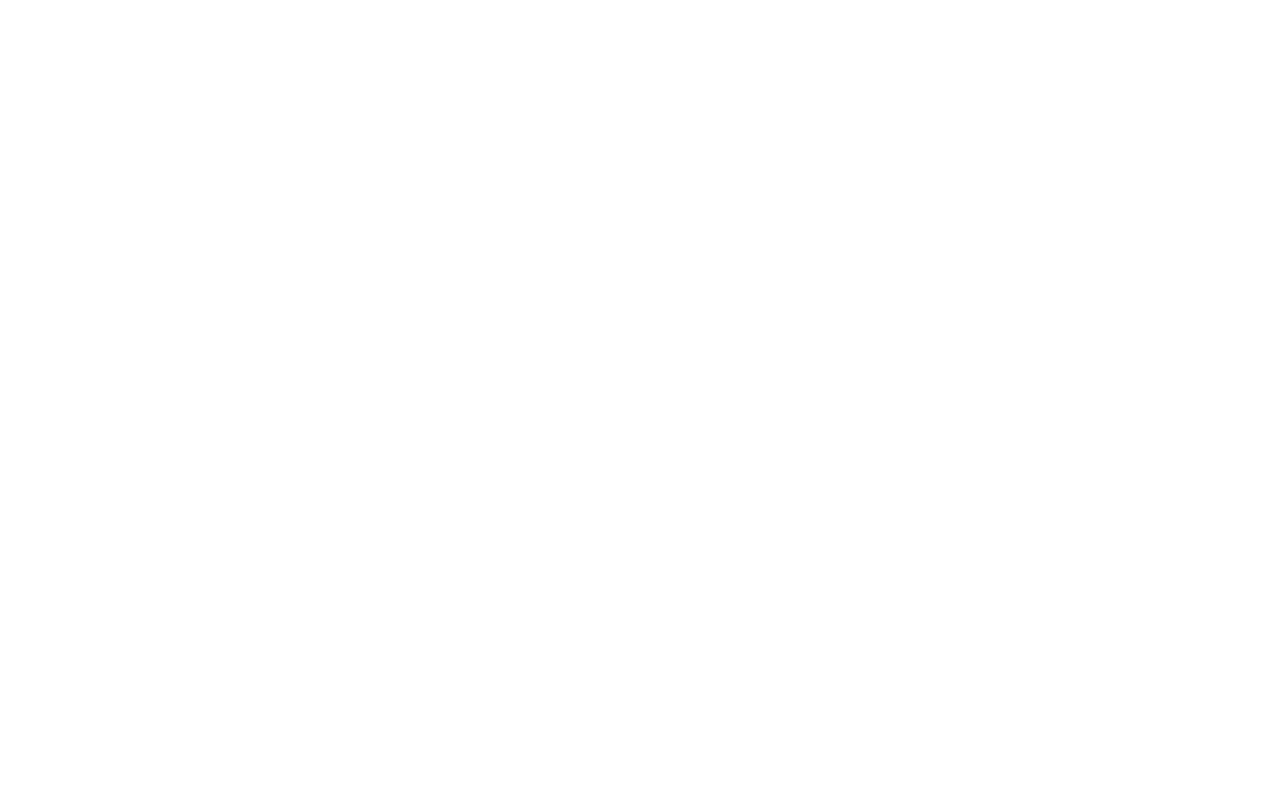
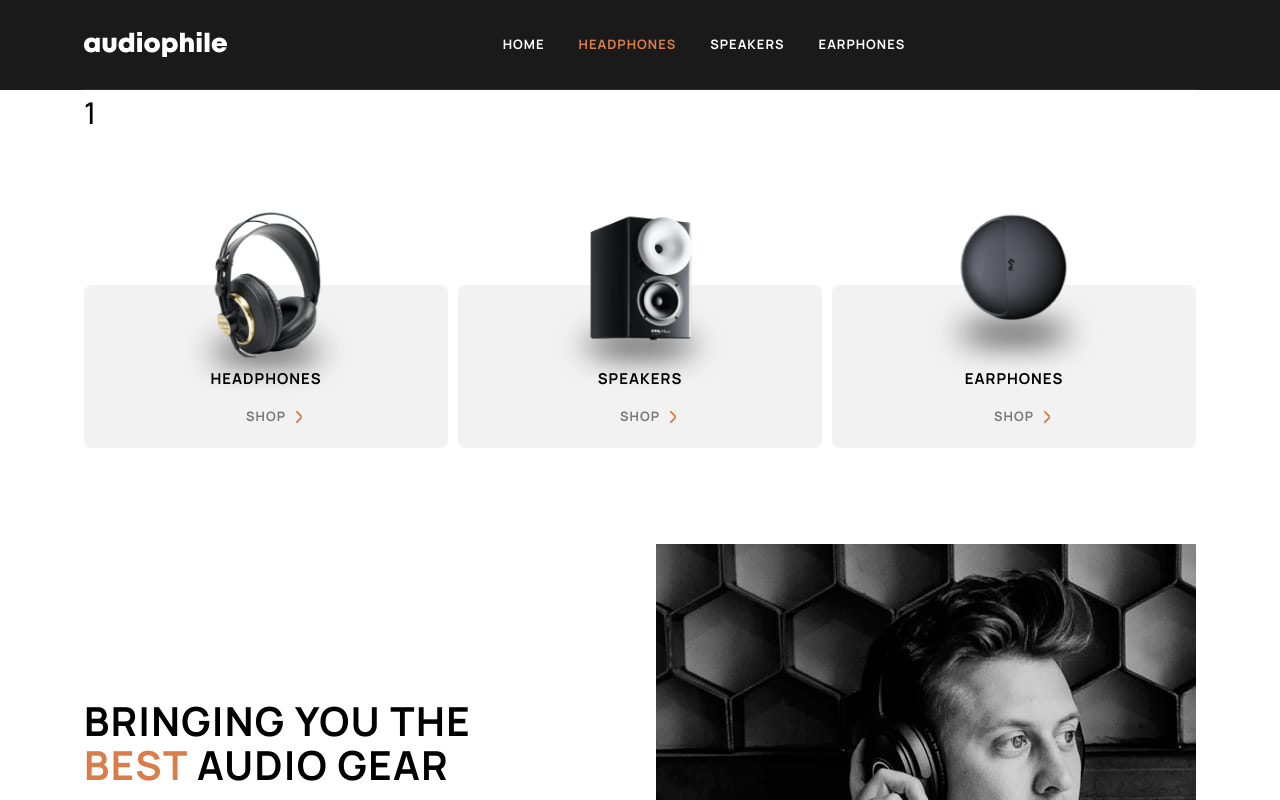
Before and after one commit to mohammadmaninang94/audiophile-ecommerce, a React (Create React App) app: page /headphones/1 in a window 1280 px wide. Before the commit this address had no page. Shown: the top 800 px of the page. Built offline with nearby package versions, Linux system fonts and the light colour scheme; some icons are missing.

Commit message:
fixed hero component to be displayed on specific routes, fixed routing and created a product layout component so category and about section component will always display in the Category and Product details Page

```diff
--- a/src/App.js
+++ b/src/App.js
@@ -1,15 +1,48 @@
 import { Routes, Route } from 'react-router-dom';
 
-import { default as MainLayout } from './layout/main';
+import MainLayout  from './layout/main-layout.component';
+import ProductLayout from './layout/product-layout.component';
+
 import Home from './routes/home/home.component';
 import ProductDetail from './routes/product-detail/product-detail.component';
+import Category from './routes/category/category.component';
+
+// const renderMultiRoutes = ({ element, paths, children, }) =>
+//   paths.map((path) => <Route key={path} path={path} element={element} >
+//     {children}
+//   </Route>);
+
+//   {renderMultiRoutes({
+//     element: <ProductLayout />,
+//     paths: ['headphones', 'speakers', 'earphones'],
+//     children: <Fragment>
+//       <Route index element={<Category />} />
+//       <Route path=':productid' element={<ProductDetail />} />
+//     </Fragment>
+//   })}
 
 const App = () => {
   return (
     <Routes>
       <Route path='/' element={<MainLayout />} >
         <Route index element={<Home />} />
-        <Route path="product-detail" element={<ProductDetail />} />
+        <Route path='headphones' element={<ProductLayout />} >
+          <Route index element={<Category title='headphones'/>} />
+          <Route path=':productid' element={<ProductDetail />} />
+        </Route>
+        <Route path='speakers' element={<ProductLayout />} >
+          <Route index element={<Category title='speakers'/>} />
+          <Route path=':productid' element={<ProductDetail />} />
+        </Route>
+        <Route path='earphones' element={<ProductLayout />} >
+          <Route index element={<Category title='earphones'/>} />
+          <Route path=':productid' element={<ProductDetail />} />
+        </Route>
+        <Route path='checkout' element={<h1>Checkout Page</h1>} />
+        <Route
+          path="*"
+          element={<p>There's nothing here!</p>}
+        />
       </Route>
     </Routes>
   );
--- a/src/components/header/header.component.jsx
+++ b/src/components/header/header.component.jsx
@@ -1,16 +1,33 @@
-import { Link } from 'react-router-dom';
-import { Fragment, useEffect, useRef, useState } from 'react';
+import { NavLink, Link, useLocation } from 'react-router-dom';
+import { Fragment, useEffect, useState } from 'react';
 
 import Hero from '../../components/hero/hero.component';
 import CategorySection from '../category-section/category-section.component';
 import { ReactComponent as Logo } from '../../assets/logo.svg';
 import { ReactComponent as CartIcon } from '../../assets/icon-cart.svg';
 
+import routes from '../../routes/routes';
+
 import './header.styles.scss';
 
 
 const Header = () => {
     const [menuHidden, setMenuHidden] = useState(true);
+    const location = useLocation();
+    let headerClassName = '';
+
+    switch (location.pathname) {
+        case routes.HOME:
+            headerClassName = 'header--home';
+            break;
+        case routes.HEADPHONES:
+        case routes.SPEAKERS:
+        case routes.EARPHONES:
+            headerClassName = 'header--category';
+            break;
+        default:
+            break;
+    }
 
     useEffect(() => {
         document.body.classList.toggle('menu-visible');
@@ -39,7 +56,7 @@
 
     return (
         <Fragment>
-            <header>
+            <header className={`header ${headerClassName}`}>
                 <div className="header__primary">
                     <button type="button" className='header__mobile-btn' onClick={() => setMenuHidden(!menuHidden)}><span>Menu</span></button>
                     <Link className='header__logo' to='/'>
@@ -47,10 +64,18 @@
                     </Link>
                     <nav className='header__navigation'>
                         <ul>
-                            <Link to='/'>home</Link>
-                            <Link to='/headphones'>headphones</Link>
-                            <Link to='/speakers'>speakers</Link>
-                            <Link to='/earphones'>earphones</Link>
+                            <NavLink to='/' className={({ isActive }) =>
+                                isActive ? 'active' : undefined
+                            }>home</NavLink>
+                            <NavLink to='/headphones' className={({ isActive }) =>
+                                isActive ? 'active' : undefined
+                            }>headphones</NavLink>
+                            <NavLink to='/speakers' className={({ isActive }) =>
+                                isActive ? 'active' : undefined
+                            }>speakers</NavLink>
+                            <NavLink to='/earphones' className={({ isActive }) =>
+                                isActive ? 'active' : undefined
+                            }>earphones</NavLink>
                         </ul>
                     </nav>
                     <CartIcon />
--- a/src/components/header/header.styles.scss
+++ b/src/components/header/header.styles.scss
@@ -1,14 +1,28 @@
 @use "../../sass/abstracts" as *;
 
-header {
+.header {
   display: grid;
+  background-color: hsl(0 0% 10%);
+  grid-template-rows: min-content 1fr;
+  color: $clr-white;
+
+  @media only screen and (min-width: 73em) {
+    grid-template-columns: minmax(2.5rem, 1fr) minmax(0, 69.5rem) minmax(
+        2.5rem,
+        1fr
+      );
+
+    & > * {
+      grid-column: 2;
+    }
+  }
+
+  &--home {
     grid-template-rows: min-content 1fr;
     background-image: url("../../../public/images/home/mobile/image-header.jpg");
     background-size: contain;
     background-repeat: no-repeat;
     background-position: bottom;
-  background-color: hsl(0 0% 10%);
-  color: $clr-white;
     min-height: 37.5rem;
 
     @media only screen and (min-width: 35em) {
@@ -22,22 +36,15 @@
     }
 
     @media only screen and (min-width: 73em) {
-    grid-template-columns: minmax(2.5rem, 1fr) minmax(0, 69.5rem) minmax(
-        2.5rem,
-        1fr
-      );
       background-image: url("../../../public/images/home/desktop/image-hero.jpg");
       background-size: cover;
-    & > * {
-      grid-column: 2;
-    }
     }
 
     @media only screen and (min-width: 90em) {
       background-size: contain;
     }
+  }
 
-  .header {
   &__primary {
     display: flex;
     justify-content: space-between;
@@ -99,8 +106,13 @@
       text-decoration: none;
 
       &:hover,
-        &:active {
+      &:active,
+      &.active {
         color: $clr-orange-dark;
+      }
+
+      &.active {
+        cursor: default;
       }
     }
 
@@ -138,7 +150,6 @@
 
     @media only screen and (min-width: 73em) {
       flex: none;
-      }
     }
   }
 }
--- a/src/components/hero/hero.component.jsx
+++ b/src/components/hero/hero.component.jsx
@@ -1,4 +1,4 @@
-
+import { Routes, Route } from 'react-router-dom';
 
 import CustomBtn, { ctaType } from '../custom-cta/custom-cta.component';
 
@@ -6,12 +6,19 @@
 
 const Hero = () => {
     return (
+        <Routes>
+            <Route index element={
                 <div className='hero'>
                     <p className='hero__overline'>NEW PRODUCT</p>
                     <h1 className='hero__header'>XX99 Mark II Headphones</h1>
                     <p className='hero__body'>Experience natural, life like audio and exceptional build quality made for the passionate music enthusiast.</p>
                     <CustomBtn href='/' type={ctaType.PRIMARY}>see product</CustomBtn>
                 </div>
+            } />
+            <Route path='headphones' element={<h1 className='hero__header hero__header--2'>headphones</h1>} />
+            <Route path='speakers' element={<h1 className='hero__header hero__header--2'>speakers</h1>} />
+            <Route path='earphones' element={<h1 className='hero__header hero__header--2'>earphones</h1>} />
+        </Routes>
     )
 };
 
--- a/src/components/hero/hero.styles.scss
+++ b/src/components/hero/hero.styles.scss
@@ -1,6 +1,17 @@
 @use "../../sass/abstracts" as *;
 
-.hero {
+.header {
+  &--category h1 {
+    display: block;
+    justify-self: center;
+    margin-block: 2rem;
+
+    @media only screen and (min-width: 35em) {
+      margin-block: 6.125rem;
+    }
+  }
+
+  &--home .hero {
     align-self: center;
     display: grid;
     grid-template-columns: minmax(1.5rem, 1fr) minmax(0, 24rem) minmax(
@@ -27,7 +38,9 @@
         grid-column: 1;
       }
     }
+  }
 
+  .hero {
     &__overline {
       @include fs-300;
       @include fw-regular;
@@ -38,6 +51,10 @@
       @include fs-1000;
       @include fw-bold;
       @include uppercase;
+
+      &--2 {
+        @include fs-900;
+      }
     }
 
     &__body {
@@ -59,3 +76,4 @@
       }
     }
   }
+}
--- a/src/layout/main.jsx
+++ b/src/layout/main-layout.component.jsx
@@ -4,7 +4,7 @@
 import Header from '../components/header/header.component';
 import Footer from '../components/footer/footer.component';
 
-const Main = () => {
+const MainLayout = () => {
     return (
         <Fragment>
             <Header />
@@ -16,4 +16,4 @@
     );
 };
 
-export default Main;
+export default MainLayout;
--- /dev/null
+++ b/src/layout/product-layout.component.jsx
@@ -0,0 +1,18 @@
+
+import { Fragment } from 'react';
+import { Outlet } from 'react-router-dom';
+
+import CategorySection from '../components/category-section/category-section.component';
+import AboutSection from '../components/about-section/about-section.component';
+
+const ProductLayout = () => {
+    return (
+        <Fragment>
+            <Outlet />
+            <CategorySection />
+            <AboutSection />
+        </Fragment>
+    )
+};
+
+export default ProductLayout;
--- /dev/null
+++ b/src/routes/category/category.component.jsx
@@ -0,0 +1,19 @@
+
+import { Fragment } from 'react';
+import { Link, useLocation } from 'react-router-dom';
+
+import './category.styles.scss';
+
+const Category = ({ title }) => {
+    const location = useLocation();
+    return (
+        <Fragment>
+            <h1>{title} Category</h1>
+            <Link to={`${location.pathname}/item1`}>item1</Link>
+            <Link to={`${location.pathname}/item2`}>item2</Link>
+            <Link to={`${location.pathname}/item3`}>item3</Link>
+        </Fragment>
+    )
+};
+
+export default Category;
--- a/src/routes/product-detail/product-detail.component.jsx
+++ b/src/routes/product-detail/product-detail.component.jsx
@@ -1,16 +1,14 @@
 import { Fragment } from 'react';
-
-import CategorySection from '../../components/category-section/category-section.component';
-// import LatestSection from '../../components/latest-section/latest-section.component';
-import AboutSection from '../../components/about-section/about-section.component';
+import { useParams } from 'react-router-dom';
 
 import './product-detail.styles.scss';
 
 const ProductDetail = () => {
+    let { productid } = useParams();
+
     return (
         <Fragment>
-            <CategorySection />
-            <AboutSection />
+            <h1>{productid}</h1>
         </Fragment>
     );
 };
--- /dev/null
+++ b/src/routes/routes.js
@@ -0,0 +1,9 @@
+const routes = {
+    HOME: '/',
+    HEADPHONES: '/headphones',
+    SPEAKERS: '/speakers',
+    EARPHONES: '/earphones',
+    CHECKOUT: '/checkout'
+};
+
+export default routes;
```
Also changed, not shown: src/routes/category/category.styles.scss (added). Lines whose indentation alone changed are shown as unchanged.
